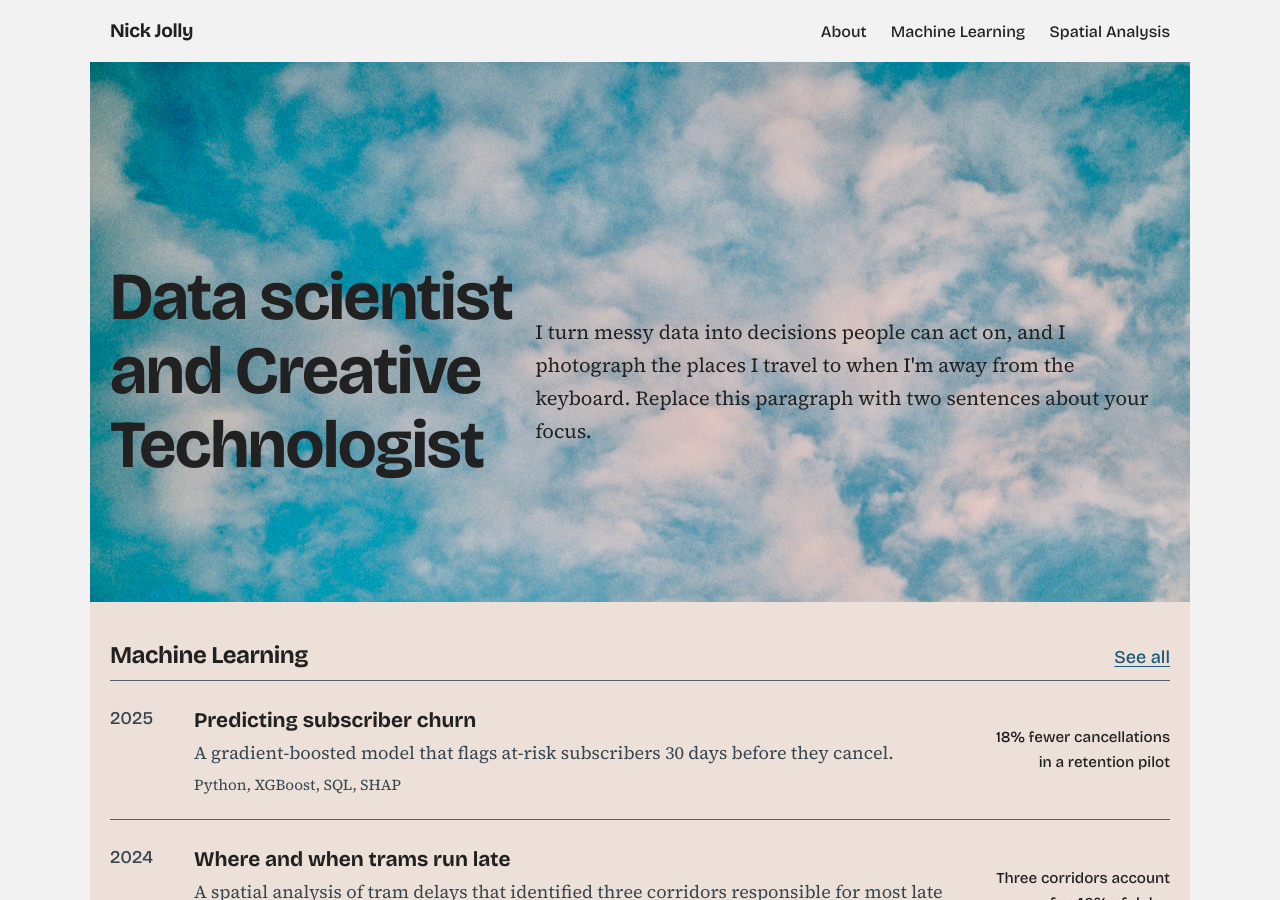
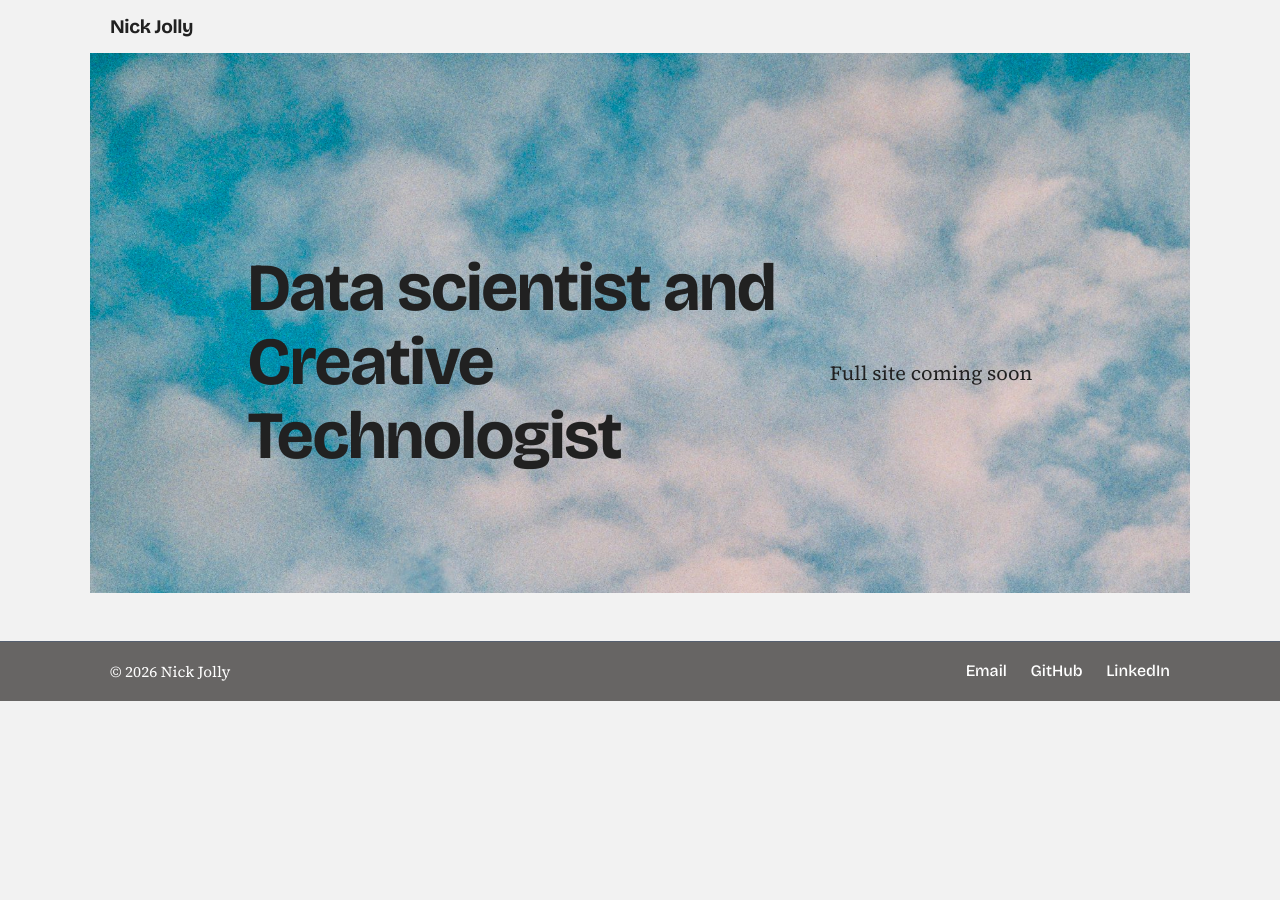
Before and after one commit to nick-jolly/nick-jolly.github.io, a Jekyll site: the page built from index.html, in a window 1280 px wide and 900 px high. Built offline with Jekyll 4.4.1, drawn with Linux system fonts in a browser that asks for light colours; some of the changed text lies outside the part shown.

Commit message:
remove content

```diff
--- a/_includes/header.html
+++ b/_includes/header.html
@@ -1,11 +1,6 @@
 <header class="site-header">
   <div class="wrap bar">
     <a class="brand" href="{{ '/' | relative_url }}">{{ site.title }}</a>
-    <nav aria-label="Primary">
-      <a href="{{ '/about/' | relative_url }}" {% if page.url contains '/about' %}aria-current="page"{% endif %}>About</a>
-      <a href="{{ '/ml/' | relative_url }}" {% if page.url contains '/ml' %}aria-current="page"{% endif %}>Machine Learning</a>
-      <a href="{{ '/gis/' | relative_url }}" {% if page.url contains '/gis' %}aria-current="page"{% endif %}>Spatial Analysis</a>
-      <!-- <a href="{{ '/gallery/' | relative_url }}" {% if page.url contains '/gallery' %}aria-current="page"{% endif %}>Photography</a> -->
-    </nav>
+    <nav aria-label="Primary"></nav>
   </div>
 </header>
--- a/index.html
+++ b/index.html
@@ -4,36 +4,5 @@ title: Home
 ---
 <section class="wrap hero">
   <h1>{{ site.tagline }}</h1>
-  <p class="lede">I turn messy data into decisions people can act on, and I photograph the places I travel to when I'm away from the keyboard. Replace this paragraph with two sentences about your focus.</p>
+  <p class="lede">Full site coming soon</p>
 </section>
-
-<section class="wrap block divider">
-  <div class="block-head"><h2>Machine Learning</h2><a href="{{ '/ml/' | relative_url }}">See all</a></div>
-  {% include ml-list.html limit=3 %}
-</section>
-
-<section class="wrap block">
-  <div class="block-head"><h2>Spatial Analysis</h2><a href="{{ '/gis/' | relative_url }}">See all</a></div>
-<div class="strip-gis">
-  {% for ph in site.data.gis limit:3 %}
-  <a class="tile" href="{{ '/gis/' | relative_url }}">
-    <img src="{{ ph.file | relative_url }}" alt="{{ ph.alt }}" width="{{ ph.w }}" height="{{ ph.h }}" loading="lazy">
-    <span class="tile-cap" aria-hidden="true">{{ ph.alt }}</span>
-  </a>
-  {% endfor %}
-</div>
-</section>
-
-
-<!-- <section class="wrap block">
-  <div class="block-head"><h2>Photography</h2><a href="{{ '/gallery/' | relative_url }}">Open gallery</a></div>
-  <div class="strip-gallery">
-    {% for ph in site.data.photos limit:4 %}
-    <a class="tile" href="{{ '/gallery/' | relative_url }}">
-      <img src="{{ ph.file | relative_url }}" alt="{{ ph.alt }}" width="{{ ph.w }}" height="{{ ph.h }}" loading="lazy">
-      <span class="tile-cap" aria-hidden="true">{{ ph.alt }}</span>
-    </a>
-    {% endfor %}
-  </div> -->
-</section>
-<section class="wrap block"></section>
```
